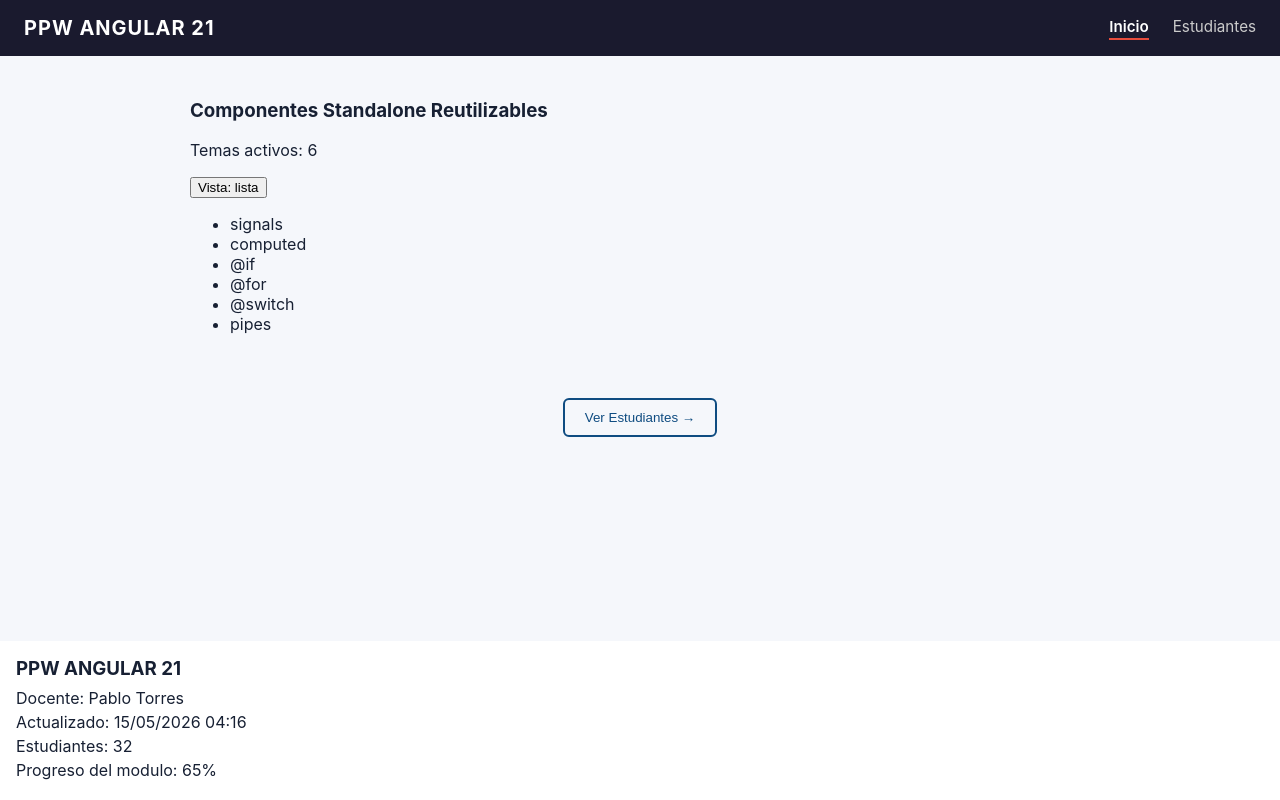
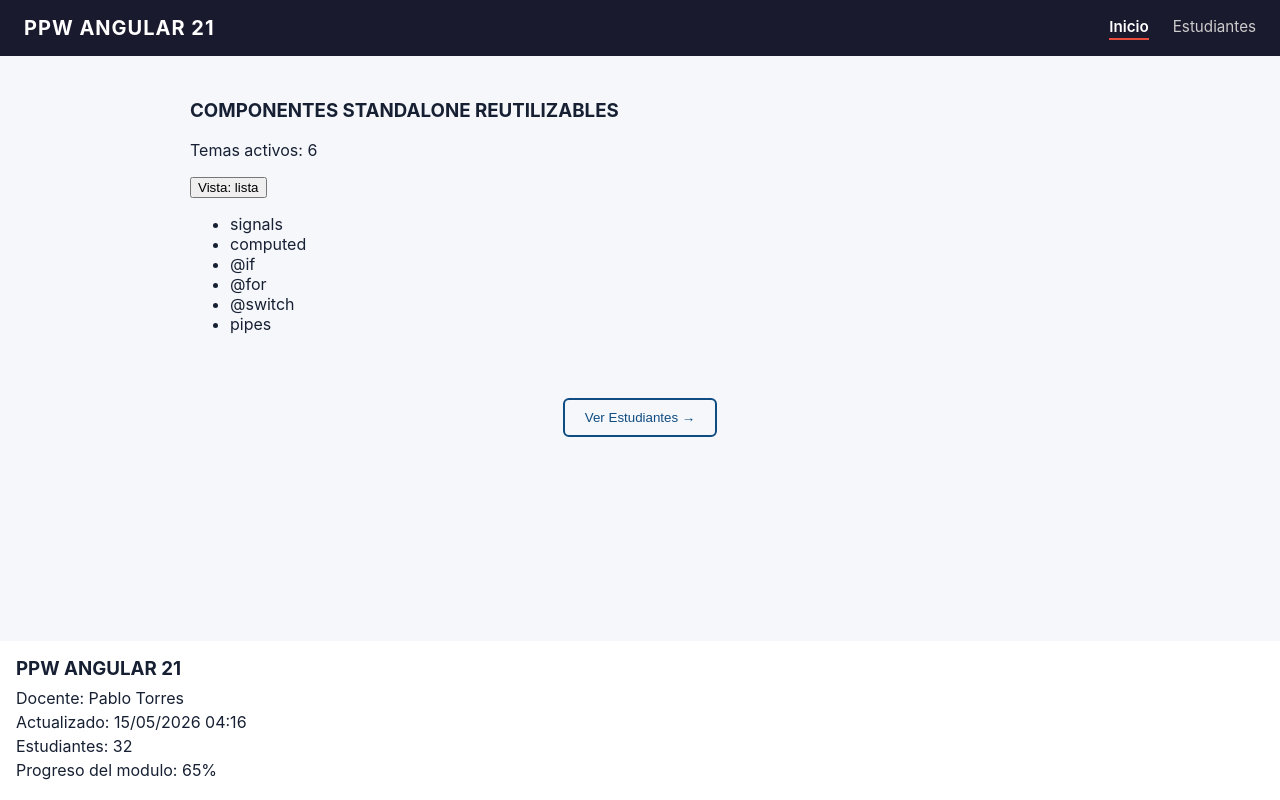
Before and after one commit to PabloT18/icc-ppw-u2-angular, an Angular app: page / in a window 1280 px wide. Built offline with nearby package versions, Linux system fonts and the light colour scheme.

Commit message:
END: Practica 03 - Navegacion completada

```diff
--- a/src/app/components/app-hero/hero.html
+++ b/src/app/components/app-hero/hero.html
@@ -1,5 +1,5 @@
 <section class="hero">
-    <h1>{{ title() }}</h1>
+    <h1>{{ title() | uppercase }}</h1>
     <p>{{ subtitle() }}</p>
 
     <button
```
